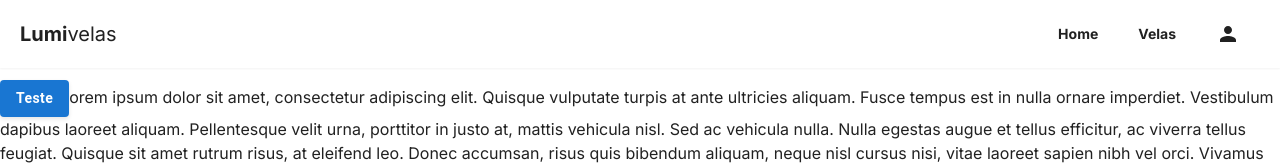
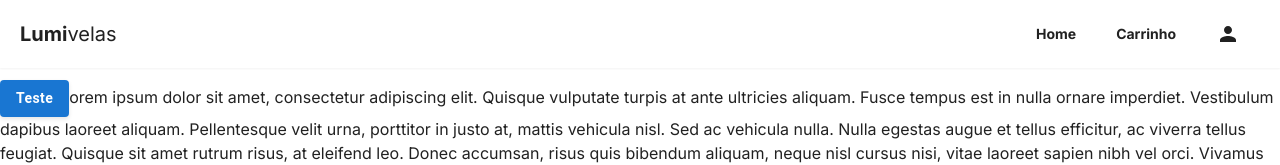
Before and after one commit to lumivelas/lumivelas-app, a Next.js app: page / in a window 1280 px wide. Shown: the top 165 px of the page. Built offline with nearby package versions, Linux system fonts and the light colour scheme; what @mui/material-nextjs would draw is missing.

Commit message:
Finalizado navbar

```diff
--- a/src/components/nav/NavBar.tsx
+++ b/src/components/nav/NavBar.tsx
@@ -1,7 +1,8 @@
+import PersonIcon from '@mui/icons-material/Person';
+import routes from '@/constants/nav/routes';
 import React, { ReactNode } from 'react'
-import PersonIcon from '@mui/icons-material/Person';
+import NavDrawer from './NavDrawer';
 import Link from 'next/link';
-import NavDrawer from './NavDrawer';
 import Logo from './Logo';
 
 interface Props {
@@ -15,8 +16,12 @@ const NavBar : React.FC<Props> = ({ children }) => {
           <Logo />
 
           <div className='hidden md:flex w-full justify-end items-center text-sm font-bold'>
-            <Link className='mx-5' href={'/'}>Home</Link>
-            <Link className='mx-5' href={'carrinho'}>Velas</Link>
+            {
+              routes.map((route) => (
+                <Link key={route.location} className='mx-5' href={route.location}>{route.title}</Link>
+              ))
+            }
+
             <div className='mx-5'>
               <PersonIcon />
             </div>
--- a/src/components/nav/NavDrawer.tsx
+++ b/src/components/nav/NavDrawer.tsx
@@ -25,7 +25,7 @@ const NavDrawer: React.FC<Props> = ({ className }) => {
       <Drawer anchor='right' open={open} onClose={() => toggleDrawer(false)}>
         <Logo className='p-4' />
         <Divider />
-        <NavDrawerItems locations={[ { href: '/', title: 'Home' }, { href: 'carrinho', title: 'Carrinho' } ]} onClickItem={onClickItem} />
+        <NavDrawerItems onClickItem={onClickItem} />
       </Drawer>
     </menu>
   );
--- a/src/components/nav/NavDrawerItems.tsx
+++ b/src/components/nav/NavDrawerItems.tsx
@@ -1,27 +1,22 @@
 import { Box, List, ListItem, ListItemButton } from '@mui/material';
 import Link from 'next/link';
-import React, { MouseEventHandler } from 'react';
-
-interface Location {
-    href: string;
-    title: string;
-}
+import React from 'react';
+import routes from '@/constants/nav/routes';
 
 interface Props {
-  locations: Location[];
     onClickItem: Function;
 }
 
-const NavDrawerItems: React.FC<Props> = ({ locations, onClickItem }) => {
+const NavDrawerItems: React.FC<Props> = ({ onClickItem }) => {
     return (
         <Box sx={{ width: 250 }} role="presentation">
             <List>
                 {
-                locations.map((location, index) => (
-                    <ListItem key={location.title} disablePadding>
+                    routes.map((route) => (
+                        <ListItem key={route.title} disablePadding>
                             <ListItemButton>
-                            <Link href={location.href} onClick={() => onClickItem()}>
-                                { location.title }
+                                <Link href={route.location} onClick={() => onClickItem()}>
+                                    { route.title }
                                 </Link>
                             </ListItemButton>
                         </ListItem>
--- /dev/null
+++ b/src/constants/nav/routes.ts
@@ -0,0 +1,18 @@
+interface Route {
+    location: string;
+    title: string
+
+}
+
+const routes : Route[] = [
+    {
+        location: "/",
+        title: "Home"
+    },
+    {
+        location: "shopping-cart",
+        title: "Carrinho"
+    }
+];
+
+export default routes;
```
Also changed, not shown: src/app/shopping-cart/page.tsx (renamed from src/app/carrinho/page.tsx). Lines whose indentation alone changed are shown as unchanged.
